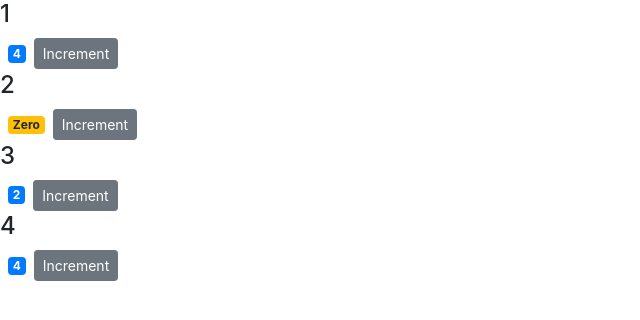
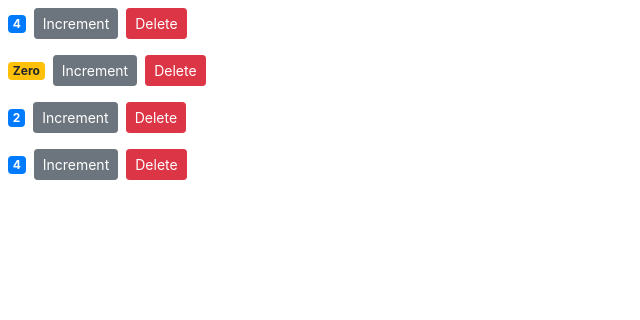
Before and after one commit to yedai13/react-moxit, a React (Create React App) app in the folder counter-app/: page / in a window 1280 px wide. Shown: the top 320 px of the page, without its empty margins (0-640 px from the left). Built offline with nearby package versions, Linux system fonts and the light colour scheme.

Commit message:
raising and handling events

```diff
--- a/counter-app/src/components/counter.jsx
+++ b/counter-app/src/components/counter.jsx
@@ -8,13 +8,19 @@ class Counter extends Component {
   render() {
     return (
       <div>
-        <h4>{this.props.id}</h4>
+        {/* <h4>{this.props.id}</h4> */}
         <span className={this.getBadgeClasses()}>{this.formatCount()}</span>
         <button
           onClick={() => this.handleIncrement({ id: 1 })}
           className="btn btn-secondary btn-sm"
         >
           Increment
+        </button>
+        <button
+          onClick={this.props.onDelete}
+          className="btn btn-danger btn-sm m-2"
+        >
+          Delete
         </button>
       </div>
     );
--- a/counter-app/src/components/counters.jsx
+++ b/counter-app/src/components/counters.jsx
@@ -10,11 +10,21 @@ class Counters extends Component {
       { id: 4, value: 4 },
     ],
   };
+
+  handleDelete = () => {
+    console.log("Evente Handler Called");
+  };
+
   render() {
     return (
       <div>
         {this.state.counters.map((counter) => (
-          <Counter key={counter.id} value={counter.value} id={counter.id} />
+          <Counter
+            key={counter.id}
+            onDelete={this.handleDelete}
+            value={counter.value}
+            id={counter.id}
+          />
         ))}
       </div>
     );
```
